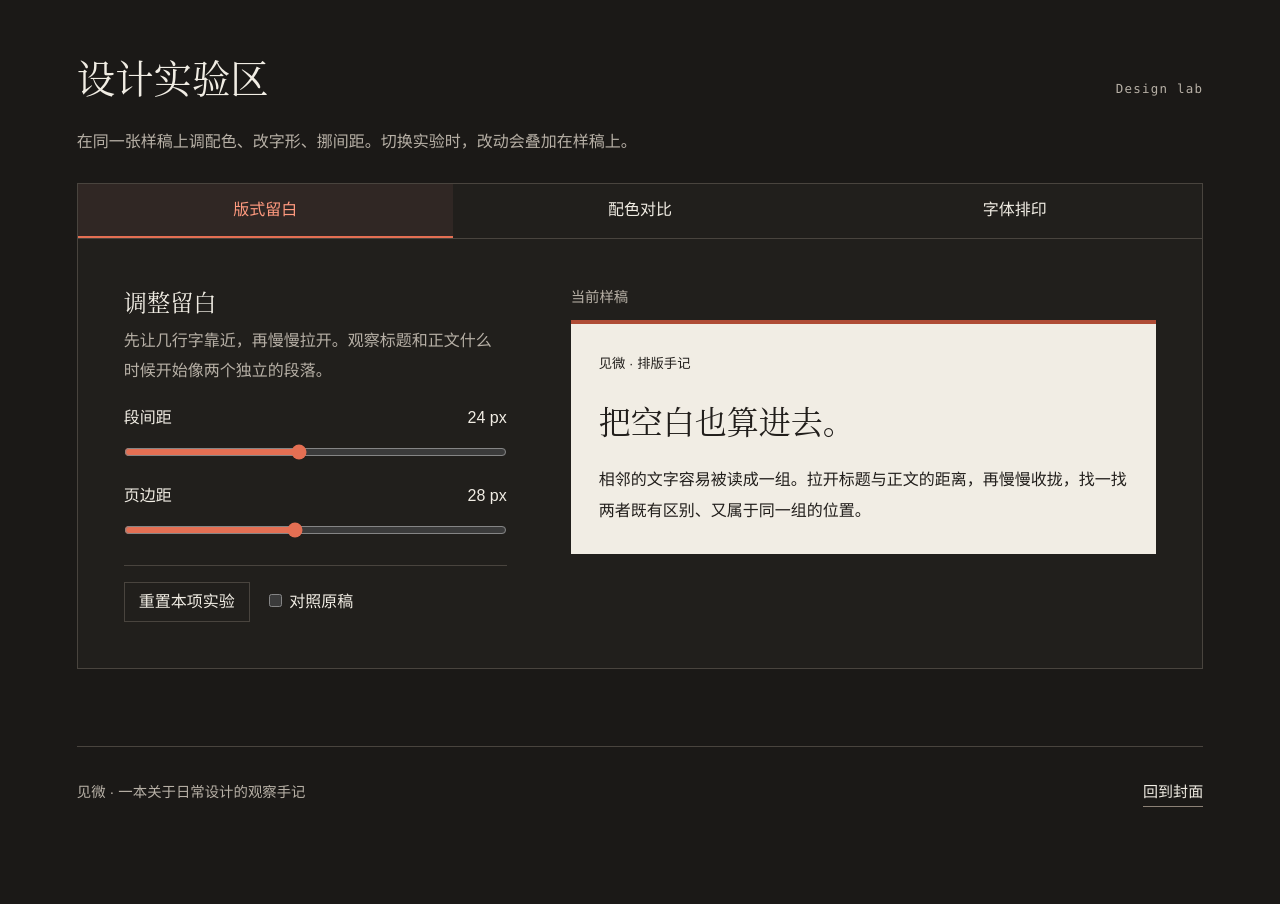
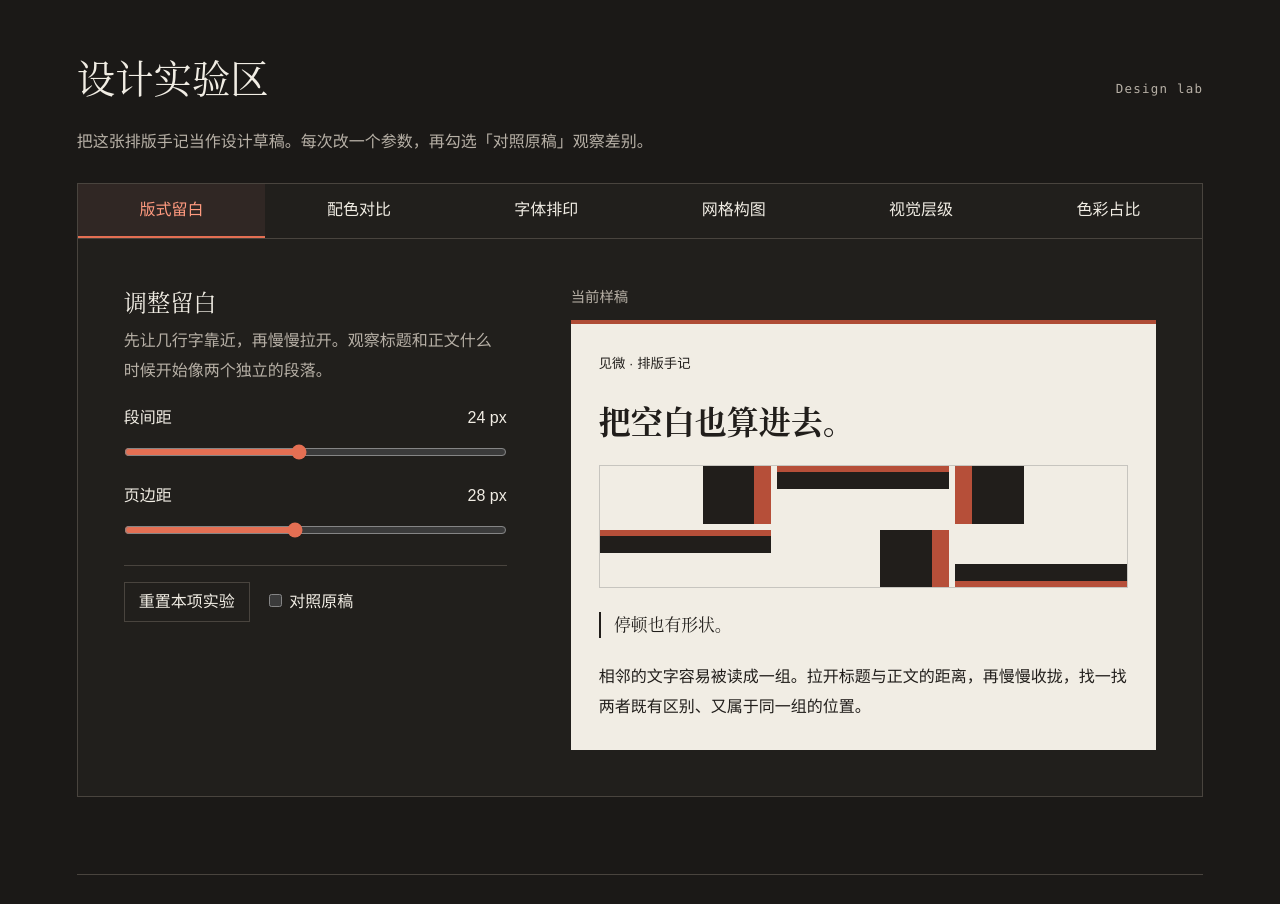
Before and after one commit to JCC-les/wonder-science, a plain HTML site: page dist/index.html in a window 1280 px wide. Shown: the part 1920-2824 px from the top of the page. Before the commit the page ends 2759 px from the top, so only its background shows below. Drawn offline with Linux system fonts and the light colour scheme.

Commit message:
Update Site source

```diff
--- a/dist/index.html
+++ b/dist/index.html
@@ -101,6 +101,29 @@ article p, .section p { color:var(--muted); line-height:1.9 }
 .lab-footer { display:flex; flex-wrap:wrap; align-items:center; gap:15px; border-top:1px solid var(--rule); padding-top:16px; margin-top:15px }
 .lab-footer input { accent-color:var(--red) }
 .preview-title { margin-bottom:10px; color:var(--muted); font-size:.9rem }
+.modes { display:grid; grid-template-columns:repeat(6,minmax(0,1fr)) }
+.modes label { min-width:0 }
+.swatch-grid {
+  display:grid;
+  gap:6px;
+  grid-template-columns:repeat(3,minmax(0,1fr));
+  border:1px solid #8886;
+}
+.swatch-grid i {
+  height:clamp(32px,4.5vw,58px);
+  background:linear-gradient(var(--direction,90deg),
+    var(--ground) 0 var(--ground-end),
+    var(--secondary) var(--ground-end) var(--secondary-end),
+    var(--accent) var(--secondary-end) 100%);
+}
+.swatch-grid i:nth-child(2n) { --direction:0deg }
+.swatch-grid i:nth-child(3n) { --direction:270deg }
+.swatch-grid i:last-child { --direction:180deg }
+.sample blockquote {
+  margin:0; border-inline-start:2px solid currentColor; padding-inline-start:.8em;
+  font:500 1.05rem/1.5 var(--serif);
+}
+@media(max-width:760px) { .modes { grid-template-columns:repeat(3,minmax(0,1fr)) } }
 @media(max-width:760px) { .station { grid-template-columns:minmax(0,1fr) } }
 input[type=range] { width:100%; accent-color:var(--red); margin:12px 0 }
 button { font:inherit; background:transparent; color:var(--paper); border:1px solid var(--rule); padding:5px 14px; cursor:pointer }
@@ -184,12 +207,15 @@ footer p { color:var(--muted); font-size:.9rem }
 </section>
 <section class="section" id="experiment" aria-labelledby="lab-title">
   <div class="heading"><h2 id="lab-title">设计实验区</h2><span class="folio" lang="en">Design lab</span></div>
-  <p>在同一张样稿上调配色、改字形、挪间距。切换实验时，改动会叠加在样稿上。</p>
+  <p>把这张排版手记当作设计草稿。每次改一个参数，再勾选「对照原稿」观察差别。</p>
   <div class="bench">
     <fieldset class="modes"><legend class="sr">选择实验</legend>
       <label><input class="sr" type="radio" name="mode" value="space" checked><span>版式留白</span></label>
       <label><input class="sr" type="radio" name="mode" value="palette"><span>配色对比</span></label>
       <label><input class="sr" type="radio" name="mode" value="letter"><span>字体排印</span></label>
+      <label><input class="sr" type="radio" name="mode" value="grid-study"><span>网格构图</span></label>
+      <label><input class="sr" type="radio" name="mode" value="hierarchy"><span>视觉层级</span></label>
+      <label><input class="sr" type="radio" name="mode" value="proportion"><span>色彩占比</span></label>
     </fieldset>
     <div class="station">
       <div>
@@ -212,11 +238,35 @@ footer p { color:var(--muted); font-size:.9rem }
           <label for="size">标题字号 <output id="size-value" for="size">32 px</output></label>
           <input id="size" type="range" min="20" max="48" value="32">
         </fieldset>
+        <fieldset class="controls" id="grid-study" hidden><legend>重排六张色样</legend>
+          <p>先把六张色样排成一行，再改成两列。图案相同，分组与阅读节奏会怎样变化？</p>
+          <label for="columns">每行色样<select id="columns"><option value="3">三列</option><option value="2">两列</option><option value="6">六列</option></select></label>
+          <label for="gutter">格间距 <output id="gutter-value" for="gutter">6 px</output></label>
+          <input id="gutter" type="range" min="0" max="12" value="6">
+        </fieldset>
+        <fieldset class="controls" id="hierarchy" hidden><legend>安排阅读顺序</legend>
+          <p>让引句成为主角，看它能否先抓住目光。再调换图文顺序，比较从文字或图形进入这页手记的感受。</p>
+          <label for="focus-text">强调对象<select id="focus-text"><option value="headline">标题</option><option value="quotation">引句</option></select></label>
+          <label for="lead">图文顺序<select id="lead"><option value="text">文字在前</option><option value="image">色样在前</option></select></label>
+        </fieldset>
+        <fieldset class="controls" id="proportion" hidden><legend>分配三种色块的面积</legend>
+          <p>试试只用一小条朱红吸引目光，再把它扩大到一半。滑块只改变色样面积，纸色与墨色可在「配色对比」中调整。</p>
+          <label for="accent">强调色<input id="accent" type="color" value="#b64f39"></label>
+          <label for="accent-share">强调色占比 <output id="accent-share-value" for="accent-share">10%</output></label>
+          <input id="accent-share" type="range" min="0" max="60" value="10">
+          <output class="ratio" id="distribution" for="accent-share"></output>
+        </fieldset>
         <div class="lab-footer"><button type="button" id="reset">重置本项实验</button><label><input type="checkbox" id="original"> 对照原稿</label></div>
       </div>
       <div>
         <div class="preview-title" id="preview-title" aria-live="polite">当前样稿</div>
-        <div id="sample" class="sample"><small>见微 · 排版手记</small><h3>把空白也算进去。</h3><p>相邻的文字容易被读成一组。拉开标题与正文的距离，再慢慢收拢，找一找两者既有区别、又属于同一组的位置。</p></div>
+        <div id="sample" class="sample">
+          <small>见微 · 排版手记</small>
+          <h3>把空白也算进去。</h3>
+          <div id="swatches" class="swatch-grid" role="img" aria-label="六张三色几何色样"><i></i><i></i><i></i><i></i><i></i><i></i></div>
+          <blockquote>停顿也有形状。</blockquote>
+          <p>相邻的文字容易被读成一组。拉开标题与正文的距离，再慢慢收拢，找一找两者既有区别、又属于同一组的位置。</p>
+        </div>
       </div>
     </div>
   </div>
@@ -270,6 +320,8 @@ const original = document.querySelector('#original');
 const sample = document.querySelector('#sample');
 const title = sample.querySelector('h3');
 const copy = sample.querySelector('p');
+const quotation = sample.querySelector('blockquote');
+const swatches = document.getElementById('swatches');
 const fields = [...document.querySelectorAll('.controls input, .controls select')];
 const defaults = Object.fromEntries(fields.map(field => [field.id, field.value]));
 
@@ -279,6 +331,12 @@ function luminance(hex) {
     return channel <= .04045 ? channel / 12.92 : ((channel + .055) / 1.055) ** 2.4;
   });
   return .2126 * linear[0] + .7152 * linear[1] + .0722 * linear[2];
+}
+
+function colorShares(accentPercentage) {
+  const accent = Number(accentPercentage);
+  const ink = Math.round((100 - accent) / 3);
+  return { paper: 100 - ink - accent, ink, accent };
 }
 
 function renderSample() {
@@ -291,7 +349,27 @@ function renderSample() {
   copy.style.color = 'inherit';
   title.style.fontFamily = view.family === 'serif' ? 'var(--serif)' : 'inherit';
   title.style.fontSize = view.size + 'px';
-  for (const key of ['spacing', 'inset', 'size']) {
+  const quoteLeads = view['focus-text'] === 'quotation';
+  quotation.style.fontSize = quoteLeads ? (Number(view.size) * 1.2) + 'px' : '1.05rem';
+  quotation.style.fontWeight = quoteLeads ? '700' : '400';
+  title.style.fontWeight = quoteLeads ? '400' : '700';
+  // Keep visual order and the reading order of assistive technology in sync.
+  if (view.lead === 'image') title.before(swatches);
+  else title.after(swatches);
+
+  const shares = colorShares(view['accent-share']);
+  swatches.style.gridTemplateColumns = 'repeat(' + view.columns + ', minmax(0, 1fr))';
+  swatches.style.gap = view.gutter + 'px';
+  swatches.style.setProperty('--ground', view.paper);
+  swatches.style.setProperty('--secondary', view.ink);
+  swatches.style.setProperty('--accent', view.accent);
+  swatches.style.setProperty('--ground-end', shares.paper + '%');
+  swatches.style.setProperty('--secondary-end', (shares.paper + shares.ink) + '%');
+  swatches.setAttribute('aria-label', '每行' + view.columns + '张色样，纸色占' + shares.paper + '%，墨色占' + shares.ink + '%，强调色占' + shares.accent + '%');
+  const chosenShares = colorShares(settings['accent-share']);
+  document.getElementById('accent-share-value').value = chosenShares.accent + '%';
+  document.getElementById('distribution').value = '纸色 ' + chosenShares.paper + '% · 墨色 ' + chosenShares.ink + '% · 强调色 ' + chosenShares.accent + '%';
+  for (const key of ['spacing', 'inset', 'size', 'gutter']) {
     document.getElementById(key + '-value').value = settings[key] + ' px';
   }
   const light = luminance(settings.paper);
```
